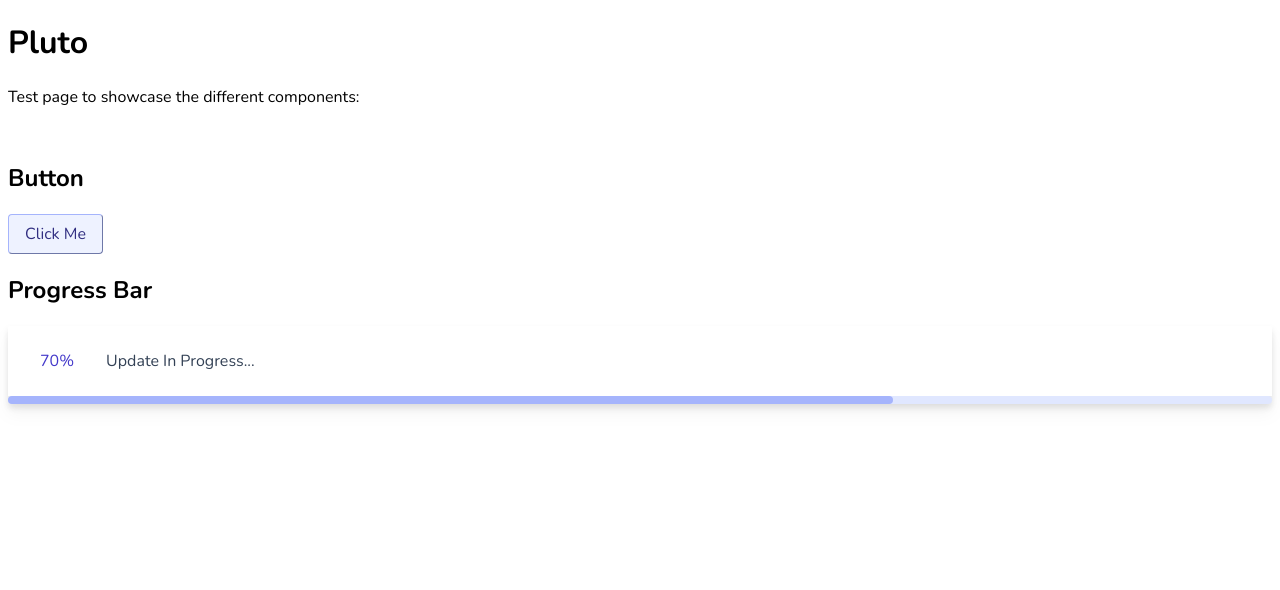
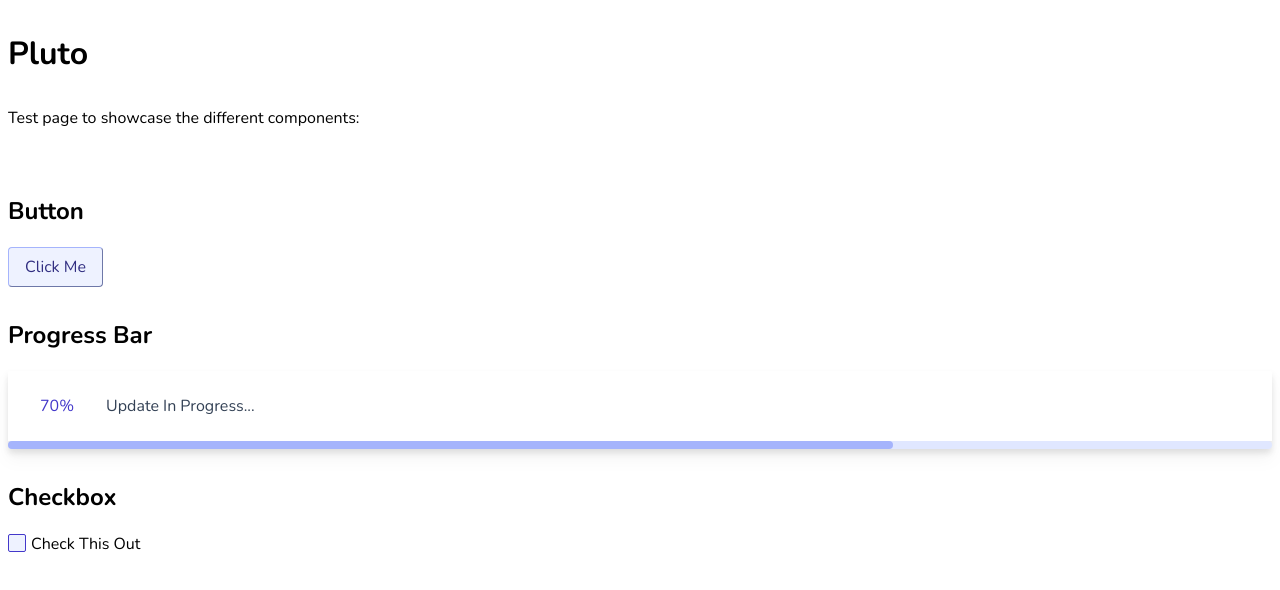
Before and after one commit to Ix76y/pluto, a SvelteKit app: page / in a window 1280 px wide. Shown: the top 590 px of the page. Built offline with nearby package versions, Linux system fonts and the light colour scheme.

Commit message:
Checkbox component

```diff
--- /dev/null
+++ b/src/lib/CheckBox.svelte
@@ -0,0 +1,78 @@
+<script lang="ts">
+    /**
+     * id for the input field and label
+     */
+    export let id: string = '';
+
+    /**
+     * value for the input field
+     */
+    export let value: string = '';
+
+    /**
+     * set if the checkbox should be disabled
+     */
+    //export let disabled: boolean = false;
+
+</script>
+
+<div class="pluto">
+    <input type="checkbox" id={id} name={id} value={value}>
+    <label for={id}><slot></slot></label><br>
+</div>
+
+
+<style>
+    @import url('https://fonts.googleapis.com/css2?family=Nunito:wght@200;300;400;500;600;700;800;900;1000&display=swap');
+
+.pluto {
+    display: flex;
+    align-items: center;
+    font-family: 'Nunito', sans-serif;
+    font-size: 1em;
+    font-weight: lighter;
+}
+
+input[type="checkbox"] {
+    -webkit-appearance: none;
+    appearance: none;
+    margin: 0;
+    font: inherit;
+    color: rgb(67 56 202);
+    width: 18px;
+    height: 18px;
+    border: 1px solid rgb(67 56 202);
+    background-color: rgb(238 242 255);
+    border-radius: 2px;
+    transform: translateY(-1px);
+    display: grid;
+    place-content: center;
+}
+
+input[type="checkbox"]::before {
+    content: "";
+    width: 10px;
+    height: 10px;
+    clip-path: polygon(14% 44%, 0 65%, 50% 100%, 100% 16%, 80% 0%, 43% 62%);
+    transform: scale(0);
+    transform-origin: bottom left;
+    transition: 120ms transform ease-in-out;
+    box-shadow: inset 16px 16px rgb(67 56 202);
+}
+
+input[type="checkbox"]:checked::before {
+    transform: scale(1);
+}
+
+input[type="checkbox"]:disabled {
+    color: #959495;
+    cursor: not-allowed;
+}
+
+label {
+    margin-left: 5px;
+}
+
+
+
+</style>
--- a/src/routes/+page.svelte
+++ b/src/routes/+page.svelte
@@ -1,6 +1,7 @@
 <script>
     import Button from '../lib/Button.svelte';
     import ProgressBar from '../lib/ProgressBar.svelte';
+    import CheckBox from '../lib/CheckBox.svelte';
 </script>
 <h1>Pluto</h1>
 <p>Test page to showcase the different components:</p>
@@ -9,12 +10,14 @@
 <Button></Button>
 <h2>Progress Bar</h2>
 <ProgressBar percentage={0.7} showText='Update In Progress...'/>
-
+<h2>Checkbox</h2>
+<CheckBox>Check This Out</CheckBox>
 <style>
 @import url('https://fonts.googleapis.com/css2?family=Nunito:wght@200;300;400;500;600;700;800;900;1000&display=swap');
 
 h1, h2, h3, h4, h5, h6, p {
   font-family: 'Nunito', sans-serif;
+  margin-top: 32px;
 }
 
 
```
Also changed, not shown: 1 other file (tests, documents, lock files or other folders).
